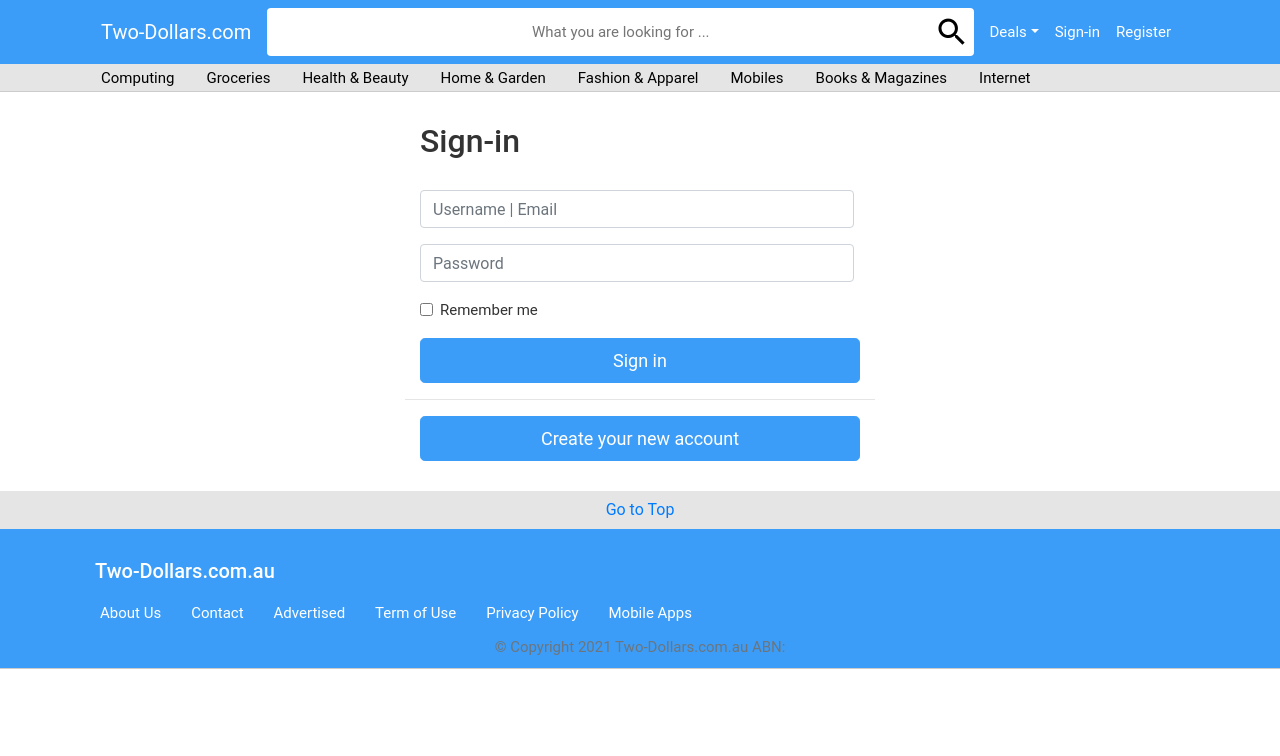
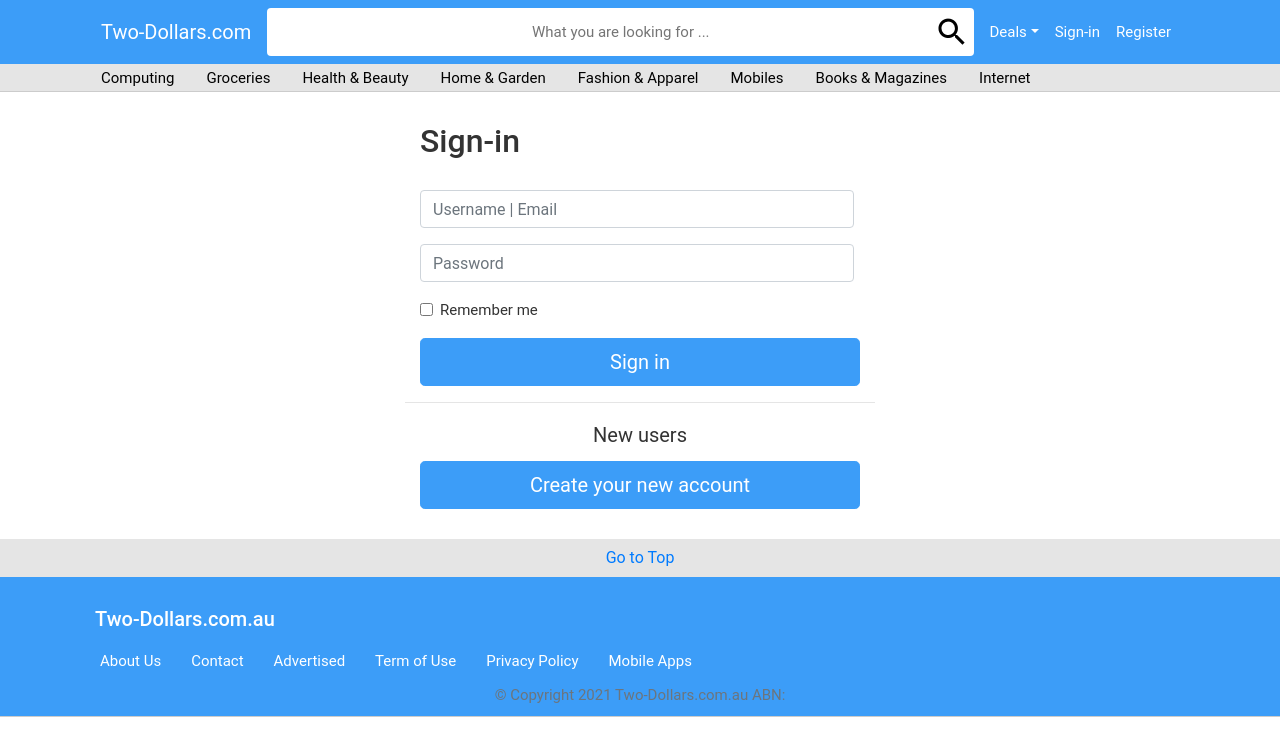
Before and after one commit to bonnak/2dollarshop, a Next.js app: page /users/signin in a window 1280 px wide. Shown: the top 756 px of the page. Built offline with nearby package versions, Linux system fonts and the light colour scheme.

Commit message:
fixed signin form

```diff
--- a/pages/users/signin.js
+++ b/pages/users/signin.js
@@ -28,13 +28,14 @@
             </Form.Group>
 
             <Form.Group>
-              <Col className="btn-block">
+              <Col className="btn-block__signin">
                 <Button variant="primary" size="lg" type="submit" block>
                   Sign in
                 </Button>
               </Col>
             </Form.Group>
             <hr />
+            <p className="signin__new-users">New users</p>
             <Form.Group>
               <Col className="btn-block__new-account">
                 <Button variant="primary" size="lg" type="submit" block>
--- a/styles/signin.scss
+++ b/styles/signin.scss
@@ -11,12 +11,18 @@
 }
 
 .form-check-input {
-  /* position: absolute; */
   margin-top: 0.3rem;
   margin-left: -1.25rem;
 }
 
-.btn-block {
+.signin__new-users {
+  margin-top: 10px;
+  margin-bottom: 10px;
+  font-size: 20px;
+  text-align: center;
+}
+
+.btn-block__signin {
   display: block;
   width: 100%;
   font-size: large;
```
